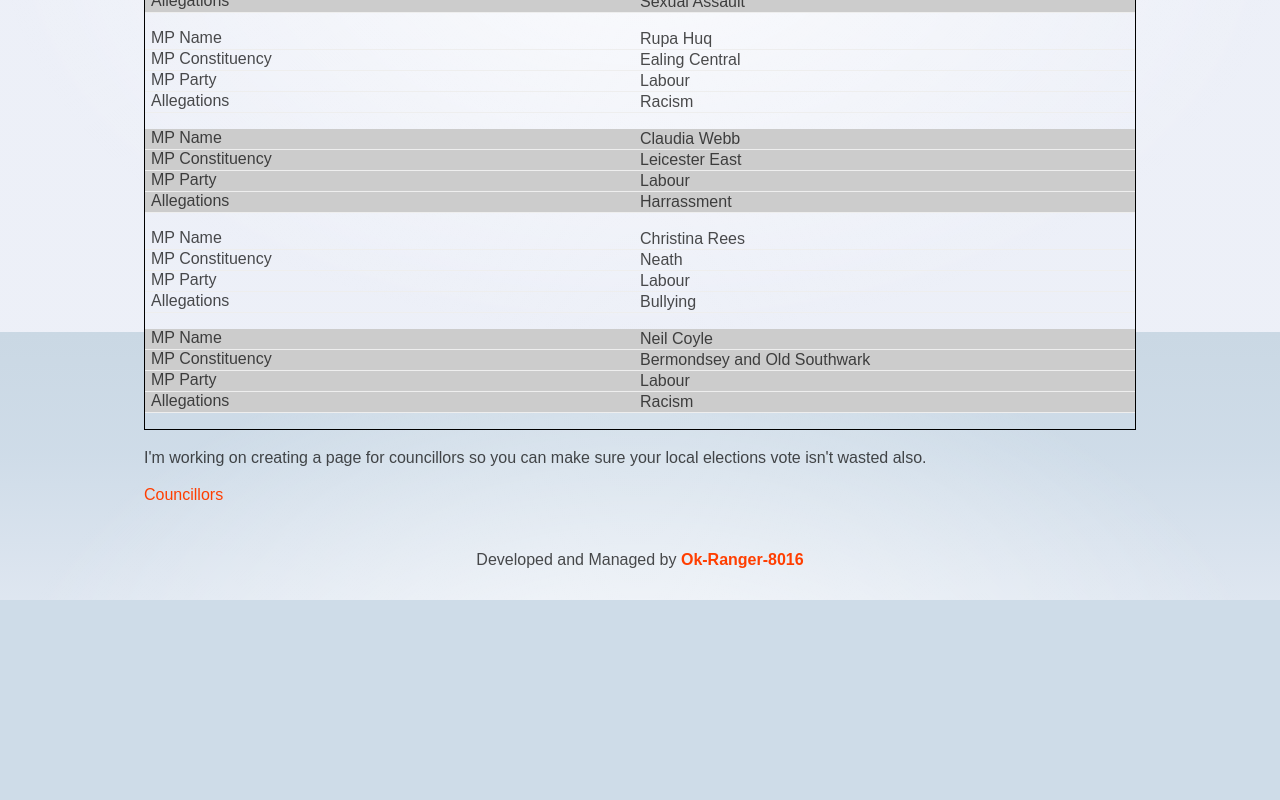
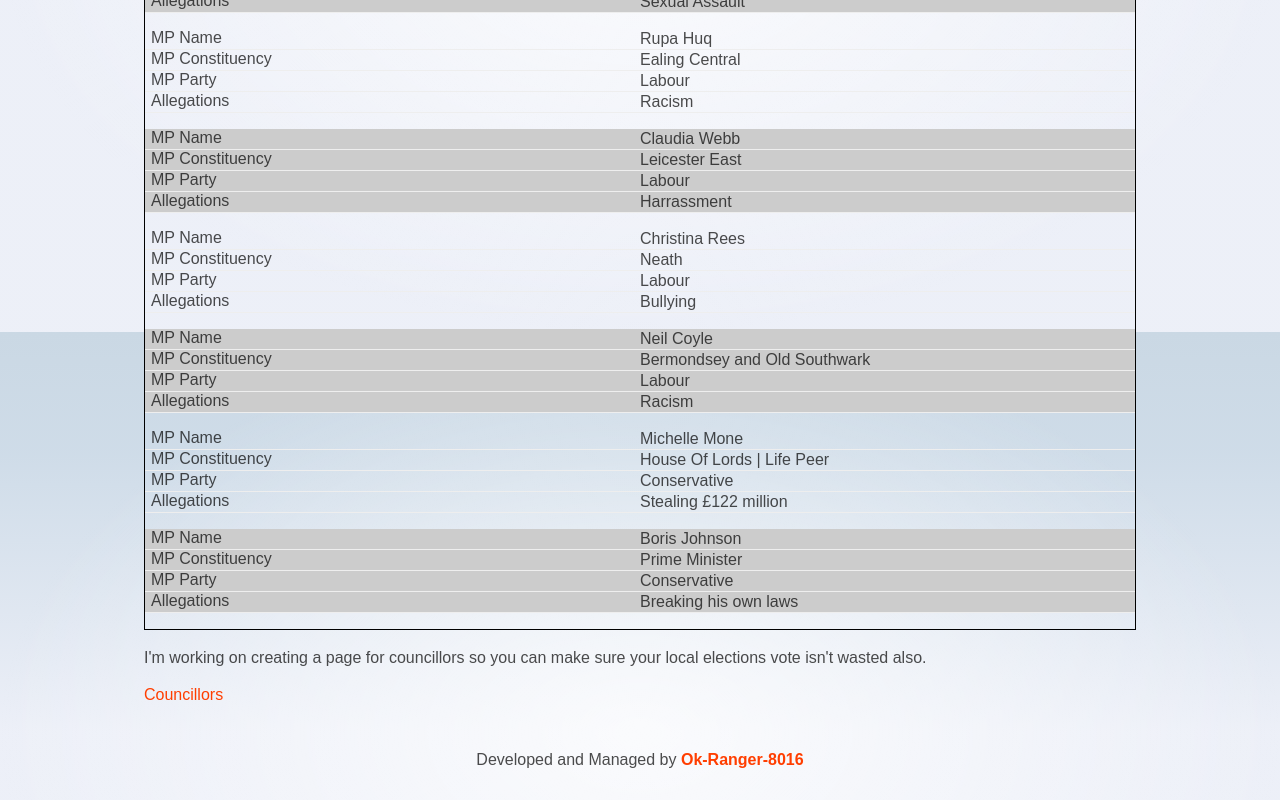
Before and after one commit to NathanLeadill/dodgymps, a SvelteKit app: page / in a window 1280 px wide. Shown: the part 1268-2068 px from the top of the page. Before the commit the page ends 1868 px from the top, so only its background shows below. Built offline with nearby package versions, Linux system fonts and the light colour scheme.

Commit message:
Add some minors

```diff
--- a/src/routes/+page.svelte
+++ b/src/routes/+page.svelte
@@ -120,6 +120,18 @@
 				<td>Labour</td>
 				<td>Racism</td>
 			</tr>
+			<tr>
+				<td>Michelle Mone</td>
+				<td>House Of Lords | Life Peer</td>
+				<td>Conservative</td>
+				<td>Stealing £122 million</td>
+			</tr>
+			<tr>
+				<td>Boris Johnson</td>
+				<td>Prime Minister</td>
+				<td>Conservative</td>
+				<td>Breaking his own laws</td>
+			</tr>
 		</tbody>
 	</table>
 </section>
```
